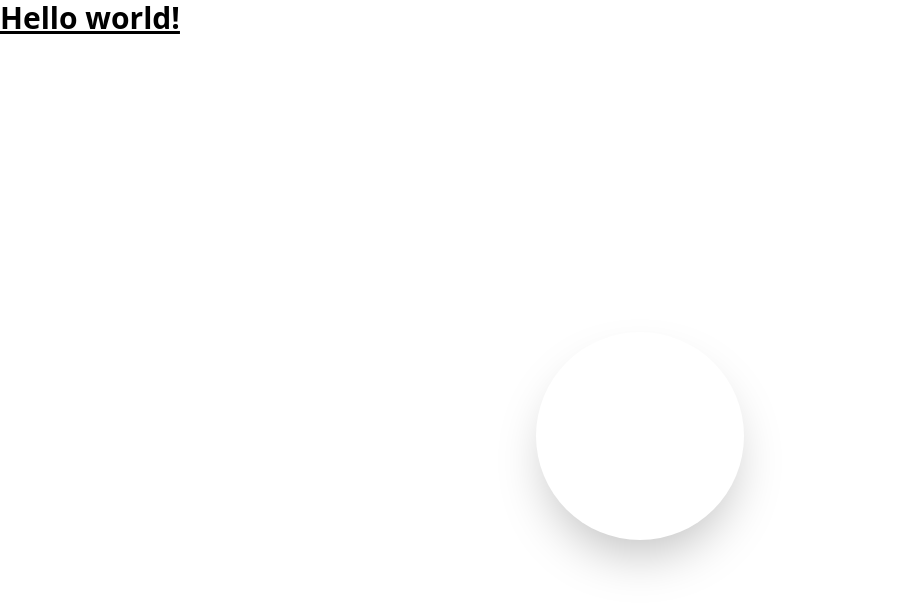
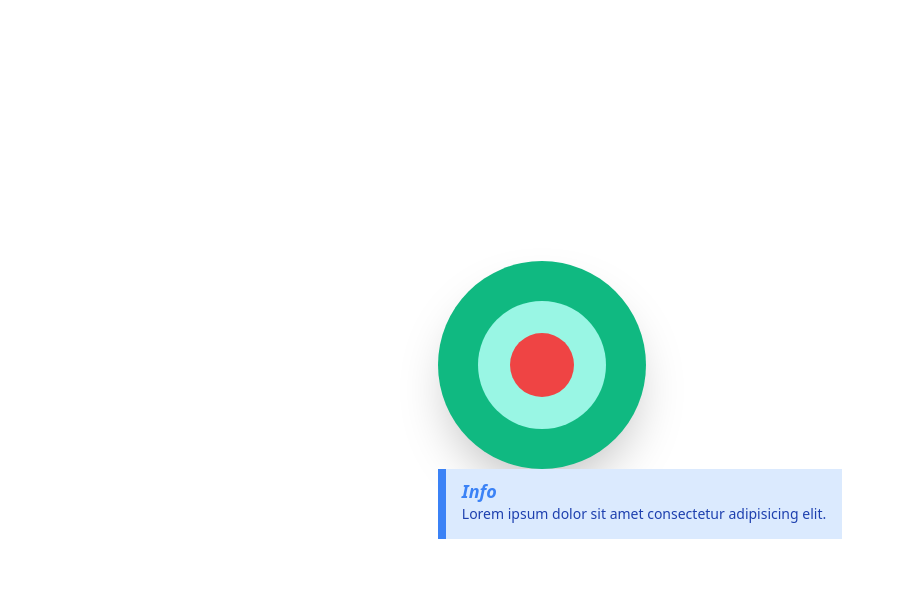
Before and after one commit to ThierryRakotomanana/Landing-Page-with-tailwind, a website: page src/index.html in a window 1280 px wide. Shown: the whole page, without its empty margins (0-905 px from the left). Drawn offline with Linux system fonts and the light colour scheme.

Commit message:
style: test some style on tailwind

```diff
--- a/src/index.html
+++ b/src/index.html
@@ -6,15 +6,16 @@
   <link href="../dist/output.css" rel="stylesheet">
 </head>
 <body>
-  <h1 class="text-3xl font-bold underline">
-    Hello world!
-  </h1>
   <div class="min-h-screen grid place-content-center">
     <div class="bg-emerald-500 w-52 h-52 rounded-full shadow-2xl grid place-content-center">
       <div class="bg-teal-200 w-32 h-32 rounded-full grid place-content-center">
         <div class="bg-red-500 w-16 h-16 rounded-full"></div>
       </div>
     </div>
+    <div class="flex flex-col p-4 pt-2 w-full border-l-8 border-blue-500 bg-blue-100">
+      <div class="font-semibold italic text-lg text-blue-500">Info</div>
+      <div class="leading-tight text-sm text-blue-800">Lorem ipsum dolor sit amet consectetur adipisicing elit.</div>
+    </div>
   </div>
 </body>
 </html>
```
Also changed, not shown: dist/output.css.
